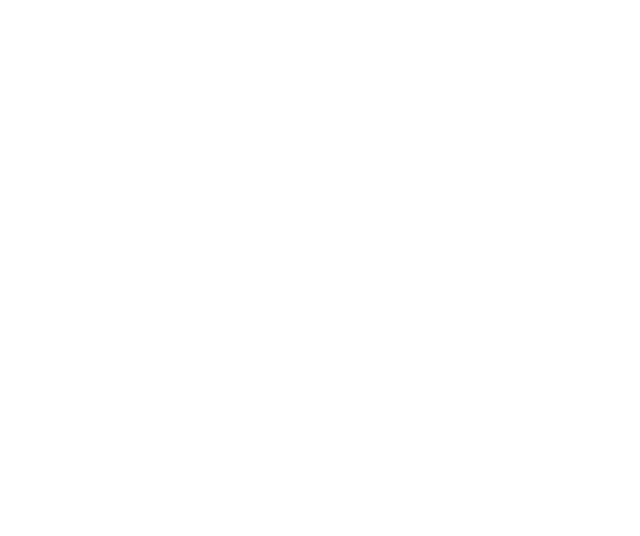
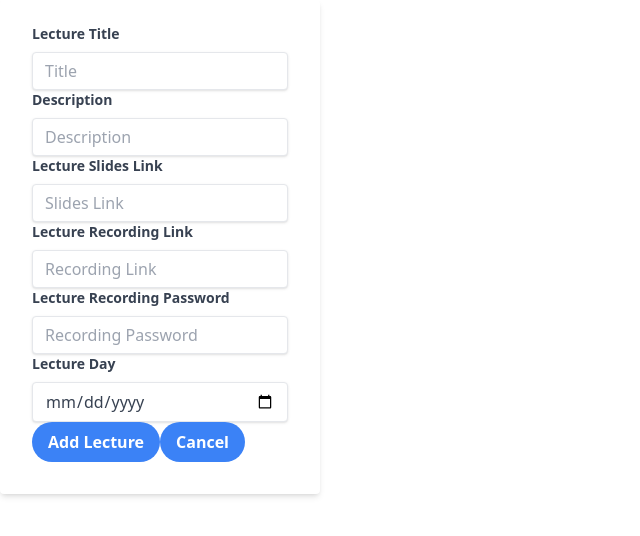
Before and after one commit to tashisherpa/pro-track_frontend, a React (Create React App) app: page /lectures/add in a window 1280 px wide. Before the commit this address had no page. Shown: the top 536 px of the page, without its empty margins (0-640 px from the left). Built offline with nearby package versions, Linux system fonts and the light colour scheme; no server answers.

Commit message:
Add add new lecture feature and rendered all lectures on lecture page

```diff
--- a/src/App.js
+++ b/src/App.js
@@ -12,6 +12,7 @@
 import PrivateRoute from "./Utils/Auth";
 import AddHelpRequest from "./components/HelpRequestPageComponents/AddHelpRequest";
 import EditUser from "./components/UserPageComponents/EditUser";
+import AddLectureForm from "./components/LecturesPageComponents/AddLectureForm";
 
 function App() {
   return (
@@ -30,6 +31,7 @@
           <Route path="/resources" element={<Resources />} />
           {/**Sabina */}
           <Route path="/lectures" element={<Lectures />} />
+          <Route path="/lectures/add" element={<AddLectureForm />} />
           {/**Sabina */}
           <Route path="/assignments" element={<Assignments />} />
           {/**tashi */}
--- a/src/components/LecturesPageComponents/AddLectureBtn.jsx
+++ b/src/components/LecturesPageComponents/AddLectureBtn.jsx
@@ -1,18 +1,32 @@
-import React from "react";
-import { useState } from "react";
+import React, {useEffect} from "react";
+import { useSelector } from "react-redux/es/hooks/useSelector";
+import { useDispatch} from "react-redux";
+import { fetchAuthUserThunk } from "../../redux/users/users.action";
+import { Link } from "react-router-dom";
 
 function AddLectureBtn() {
-  const [isAdmin, setIsAdmin] = useState(true);
+  const user = useSelector((state)=> state.users.authUser);
+  const dispatch = useDispatch();
+
+  useEffect(() => {
+    const fetchAuthUser = () => {
+      return dispatch(fetchAuthUserThunk());
+    };
+    fetchAuthUser();
+  }, [dispatch]);
+
   return (
     <div>
       {
         /*Only visible to TA/Admins */
-        isAdmin ? (
-          <div className="flex justify-end mb-10">
-            <button className=" bg-blue-500 hover:bg-blue-700 text-white font-bold py-2 px-4 rounded-full">
-              Add Lecture
-            </button>
-          </div>
+        user.userType==="admin" ? (
+          <Link to={`/lectures/add`}>
+            <div className="flex justify-end mb-10">
+              <button className=" bg-blue-500 hover:bg-blue-700 text-white font-bold py-2 px-4 rounded-full">
+                Add Lecture
+              </button>
+            </div>
+          </Link>
         ) : null
       }
     </div>
--- /dev/null
+++ b/src/components/LecturesPageComponents/AddLectureForm.jsx
@@ -0,0 +1,137 @@
+import React, { useState, useEffect } from "react";
+import { useSelector } from "react-redux/es/hooks/useSelector";
+import { useNavigate } from "react-router-dom";
+import { useDispatch } from "react-redux";
+import { addLectureThunk } from "../../redux/lectures/lectures.action";
+import { fetchAuthUserThunk} from "../../redux/users/users.action";
+
+function AddLectureForm() {
+  const user = useSelector((state) => state.users.authUser);
+  const [form, setForm] = useState({});
+  const navigate = useNavigate();
+  const dispatch = useDispatch();
+
+  useEffect(() => {
+    const fetchAuthUser = () => {
+      return dispatch(fetchAuthUserThunk());
+    };
+    fetchAuthUser();
+  }, [dispatch]);
+
+  //returns user to lectures page
+  const handleCancel = () => {
+    navigate("/lectures");
+  };
+
+  //change the value of the editForm, this is also used to handle the text field changes
+  const handleInputChange = (event) => {
+    setForm({
+      ...form,
+      [event.target.name]: event.target.value,
+    });
+    //console.log("editForm: ", editForm);
+  };
+
+  const handleSubmit = (event) => {
+    event.preventDefault();
+    //console.log("RUNNING DISPATCH FROM EDITUSERTHUNK");
+
+    dispatch(addLectureThunk({...form, userId: user.id})).then(() => {
+      navigate(`/lectures`);
+    });
+  };
+
+  console.log("form: ", form);
+
+  return (
+    <div>
+      <div className="w-full max-w-xs">
+        <form
+          className="bg-white shadow-md rounded px-8 pt-6 pb-8 mb-4"
+          onSubmit={handleSubmit}
+        >
+          <label className="block text-gray-700 text-sm font-bold mb-2">
+            Lecture Title
+          </label>
+          <input
+            className="shadow appearance-none border rounded w-full py-2 px-3 text-gray-700 leading-tight focus:outline-none focus:shadow-outline"
+            type="text"
+            name="title"
+            value={form.title || ""}
+            placeholder="Title"
+            onChange={handleInputChange}
+          />
+          <label className="block text-gray-700 text-sm font-bold mb-2">
+            Description
+          </label>
+          <input
+            className="shadow appearance-none border rounded w-full py-2 px-3 text-gray-700 leading-tight focus:outline-none focus:shadow-outline"
+            type="text"
+            name="description"
+            value={form.description || ""}
+            placeholder="Description"
+            onChange={handleInputChange}
+          />
+          <label className="block text-gray-700 text-sm font-bold mb-2">
+            Lecture Slides Link
+          </label>
+          <input
+            className="shadow appearance-none border rounded w-full py-2 px-3 text-gray-700 leading-tight focus:outline-none focus:shadow-outline"
+            type="text"
+            name="slides"
+            value={form.slides || ""}
+            placeholder="Slides Link"
+            onChange={handleInputChange}
+          />
+          <label className="block text-gray-700 text-sm font-bold mb-2">
+            Lecture Recording Link
+          </label>
+          <input
+            className="shadow appearance-none border rounded w-full py-2 px-3 text-gray-700 leading-tight focus:outline-none focus:shadow-outline"
+            type="text"
+            name="recordings"
+            value={form.recordings || ""}
+            placeholder="Recording Link"
+            onChange={handleInputChange}
+          />
+          <label className="block text-gray-700 text-sm font-bold mb-2">
+            Lecture Recording Password
+          </label>
+          <input
+            className="shadow appearance-none border rounded w-full py-2 px-3 text-gray-700 leading-tight focus:outline-none focus:shadow-outline"
+            type="text"
+            name="password"
+            value={form.password || ""}
+            placeholder="Recording Password"
+            onChange={handleInputChange}
+          />
+          <label className="block text-gray-700 text-sm font-bold mb-2">
+            Lecture Day
+          </label>
+          <input
+            className="shadow appearance-none border rounded w-full py-2 px-3 text-gray-700 leading-tight focus:outline-none focus:shadow-outline"
+            type="date"
+            name="lecture_date"
+            value={form.lecture_date || ""}
+            placeholder="Lecture Day"
+            onChange={handleInputChange}
+          />
+          <button
+            className=" bg-blue-500 hover:bg-blue-700 text-white font-bold py-2 px-4 rounded-full"
+            type="submit"
+          >
+            Add Lecture
+          </button>
+          <button
+            className=" bg-blue-500 hover:bg-blue-700 text-white font-bold py-2 px-4 rounded-full"
+            onClick={handleCancel}
+          >
+            Cancel
+          </button>
+        </form>
+      </div>
+    </div>
+  );
+}
+
+export default AddLectureForm;
--- a/src/components/LecturesPageComponents/LectureCard.jsx
+++ b/src/components/LecturesPageComponents/LectureCard.jsx
@@ -1,24 +1,43 @@
-import React from "react";
-import { useState } from "react";
+import React, { useEffect } from "react";
+import { useSelector } from "react-redux/es/hooks/useSelector";
+import { useDispatch } from "react-redux";
+import { fetchAuthUserThunk} from "../../redux/users/users.action";
 
-function LectureCard() {
-  const [isAdmin, setIsAdmin] = useState(true);
+function LectureCard({ lecture}) {
+  const user = useSelector((state) => state.users.authUser);
+  const dispatch = useDispatch();
+
+  useEffect(() => {
+    const fetchAuthUser = () => {
+      return dispatch(fetchAuthUserThunk());
+    };
+    fetchAuthUser();
+  }, [dispatch]);
+  console.log("lecture card : ", lecture);
+
   return (
-    <div className="max-w-sm rounded-lg overflow-hidden shadow-xl">
+    <div className="max-w-sm rounded-lg overflow-hidden shadow-xl mt-8 mr-8">
       <div className="px-6 py-4">
-        <div className="font-bold text-2xl mb-2">Lecture Name</div>
-        <p className="text-gray-500 text-xs">07/07/2023</p>
+        <div className="font-bold text-3xl mb-2">{lecture.title}</div>
+        <p className="text-gray-700 text-base">{lecture.user.firstName} {lecture.user.lastName}</p>
+        <p className="text-gray-500 text-xs">{lecture.lecture_date}</p>
+        <br></br>
+        <p className="text-gray-700 text-md">Recording Password: {lecture.password}</p>
       </div>
       <div className="flex justify-start px-6 pt-4 pb-2">
+        <a href={lecture.recordings} target="blank">
           <button className="inline-block bg-gray-200 dark:bg-gray-700 rounded-full px-3 py-1 text-sm font-semibold text-white ml-2 mr-2 mb-2">
             Recording
           </button>
+        </a>
+        <a href={lecture.slides} target="blank">
           <button className="inline-block bg-gray-200 dark:bg-gray-700 rounded-full px-3 py-1 text-sm font-semibold text-white mr-2 mb-2">
             Slides
           </button>
+        </a>
         {
           /*Only visible to TA/Admins */
-          isAdmin ? (
+          user.userType === "admin" ? (
             <button className=" bg-gray-200 dark:bg-gray-700 rounded-full px-3 py-1 text-sm font-semibold text-white mr-2 mb-2 ml-16">
               Edit
             </button>
--- a/src/pages/Lectures.jsx
+++ b/src/pages/Lectures.jsx
@@ -1,8 +1,9 @@
-import React, {useEffect} from "react";
+import React, { useEffect } from "react";
 import AddLectureBtn from "../components/LecturesPageComponents/AddLectureBtn";
 import LectureCard from "../components/LecturesPageComponents/LectureCard";
 import SideNavBar from "../components/SideNavBar";
 import { fetchAllLecturesThunk } from "../redux/lectures/lectures.action";
+import { fetchAllUsersThunk } from "../redux/users/users.action";
 import { useDispatch, useSelector } from "react-redux";
 
 function Lectures() {
@@ -21,7 +22,7 @@
     };
     fetchAllLectures();
   }, [dispatch]);
-  //console.log("All Lectures", allLectures);
+  console.log("All Lectures", allLectures);
 
   return (
     <div>
@@ -29,7 +30,17 @@
       <div className="p-4 sm:ml-64">
         <h1 className="text-2xl font-bold mb-4">Lectures</h1>
         <AddLectureBtn />
-        <LectureCard />
+        <div className="flex flex-wrap">
+          {allLectures.length > 0 ? (
+            allLectures.map((lecture) => (
+              <LectureCard key={lecture.id} lecture={lecture} />
+            ))
+          ) : (
+            <p style={{ textAlign: "center" }}>
+              There are no lectures in the database!
+            </p>
+          )}
+        </div>
       </div>
     </div>
   );
--- a/src/redux/lectures/lectures.action.js
+++ b/src/redux/lectures/lectures.action.js
@@ -58,12 +58,13 @@
 export const addLectureThunk = (newLecture) => {
   return async (dispatch) => {
     try {
-      //console.log("ADDLECTURESTHUNK IS FIRING");
+      console.log("ADDLECTURESTHUNK IS FIRING");
       const response = await axios.post(
         `${process.env.REACT_APP_BACKEND_URL}/api/lecture/`,
         newLecture
       );
-      //console.log("ADDLECTURESTHUNK COMPLETED");
+      console.log("ADDLECTURESTHUNK COMPLETED");
+      console.log("lecture: ", response.data);
       dispatch(addLecture(response.data));
     } catch (error) {
       console.error(error);
--- a/src/redux/users/users.action.js
+++ b/src/redux/users/users.action.js
@@ -60,7 +60,7 @@
         //console.log("No User found");
       }
       //console.log("FETCHSINGLEUSERSTHUNK COMPLETED");
-      dispatch(fetchSingleUser(response.data.id));
+      dispatch(fetchSingleUser(response.data));
     } catch (error) {
       console.error(error);
     }
```
Lines whose indentation alone changed are shown as unchanged.
